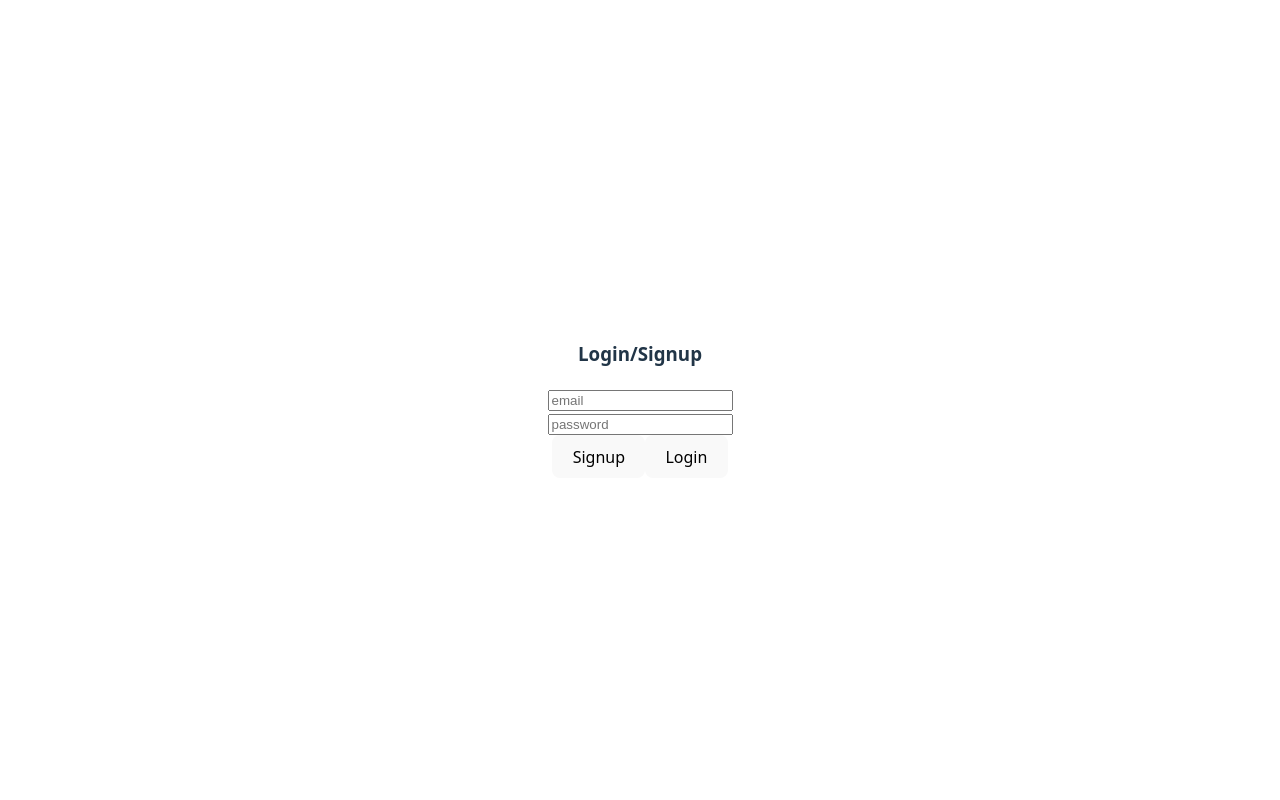
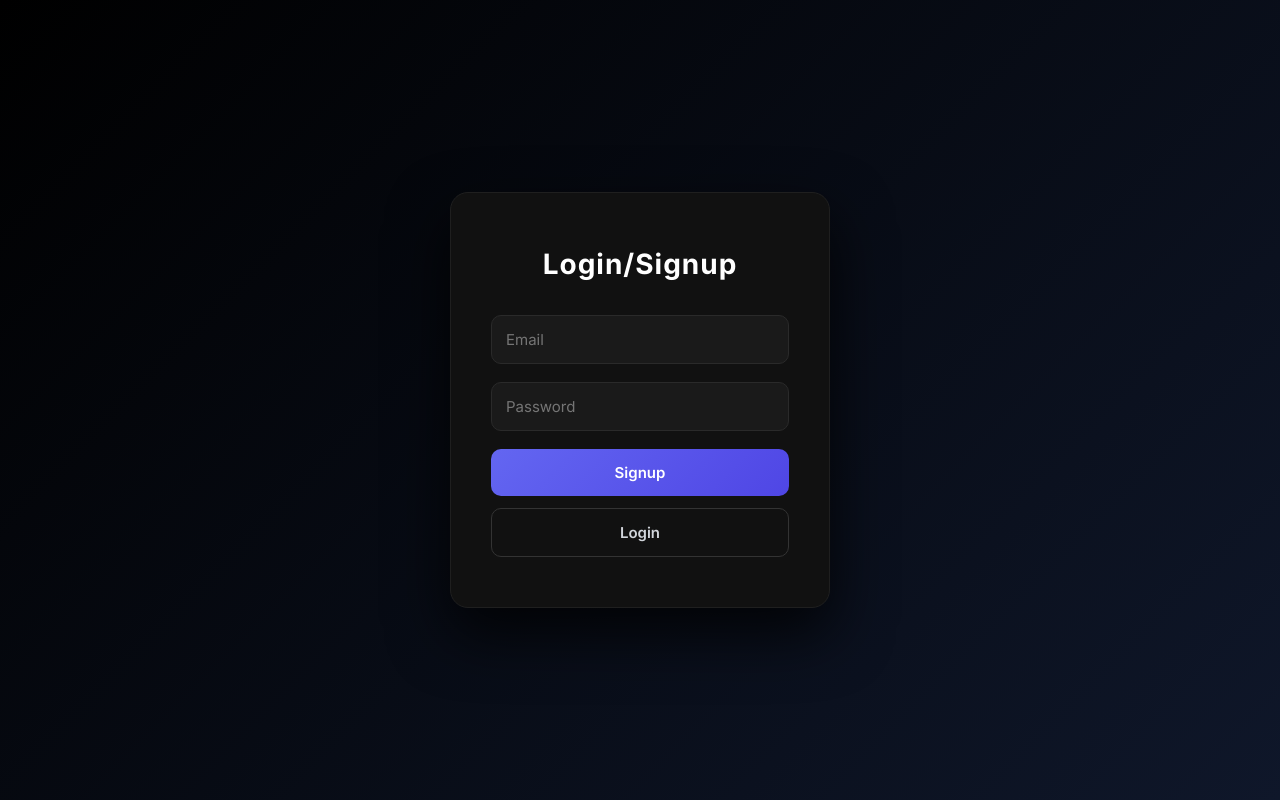
Before and after one commit to arenforge/Synvex-NextGen-Interview-Prep-Sytem, a React (Vite) app: page /AuthBox in a window 1280 px wide. Built offline with nearby package versions, Linux system fonts and the light colour scheme.

Commit message:
designed login page

```diff
--- a/src/pages/AuthBox.css
+++ b/src/pages/AuthBox.css
@@ -0,0 +1,110 @@
+@import url('https://fonts.googleapis.com/css2?family=Inter:wght@400;600;700&display=swap');
+
+* {
+  margin: 0;
+  padding: 0;
+  box-sizing: border-box;
+  font-family: 'Inter', sans-serif;
+}
+
+/* Full page black gradient background */
+body {
+  height: 100vh;
+  background: linear-gradient(135deg, #000000, #0f172a);
+  display: flex;
+  justify-content: center;
+  align-items: center;
+}
+
+/* Login Card */
+.login {
+  background: #111;
+  padding: 50px 40px;
+  width: 380px;
+  border-radius: 18px;
+  border: 1px solid #1f1f1f;
+  box-shadow: 0 25px 60px rgba(0, 0, 0, 0.8);
+  text-align: center;
+  animation: fadeIn 0.8s ease-in-out;
+}
+
+/* Heading */
+.login h3 {
+  color: #ffffff;
+  font-size: 28px;
+  font-weight: 700;
+  margin-bottom: 30px;
+  letter-spacing: 1px;
+}
+
+/* Inputs */
+.login input {
+  width: 100%;
+  padding: 14px;
+  margin-bottom: 18px;
+  border-radius: 10px;
+  border: 1px solid #2a2a2a;
+  background: #1a1a1a;
+  color: #ffffff;
+  font-size: 15px;
+  transition: all 0.3s ease;
+  outline: none;
+}
+
+/* Input focus effect */
+.login input:focus {
+  border-color: #6366f1;
+  box-shadow: 0 0 12px rgba(99, 102, 241, 0.5);
+}
+
+/* Buttons */
+.login button {
+  width: 100%;
+  padding: 14px;
+  border-radius: 10px;
+  border: none;
+  font-size: 15px;
+  font-weight: 600;
+  cursor: pointer;
+  transition: all 0.3s ease;
+}
+
+/* Signup button */
+.login button:first-of-type {
+  background: linear-gradient(135deg, #6366f1, #4f46e5);
+  color: white;
+  margin-bottom: 12px;
+}
+
+/* Login button */
+.login button:last-of-type {
+  background: transparent;
+  border: 1px solid #333;
+  color: #d1d5db;
+}
+
+/* Hover effects */
+.login button:hover {
+  transform: translateY(-2px);
+}
+
+.login button:first-of-type:hover {
+  box-shadow: 0 10px 25px rgba(99, 102, 241, 0.4);
+}
+
+.login button:last-of-type:hover {
+  background: #1f2937;
+  border-color: #444;
+}
+
+/* Smooth fade animation */
+@keyframes fadeIn {
+  from {
+    opacity: 0;
+    transform: translateY(20px);
+  }
+  to {
+    opacity: 1;
+    transform: translateY(0);
+  }
+}
--- a/src/pages/AuthBox.jsx
+++ b/src/pages/AuthBox.jsx
@@ -5,6 +5,7 @@ import {
     signInWithEmailAndPassword
 } from "firebase/auth";
 import { useNavigate } from "react-router-dom";
+import "./AuthBox.css";
 
 function AuthBox() {
     const [email, setEmail] = useState("")
@@ -34,12 +35,12 @@ function AuthBox() {
     return (
         <div className="login">
             <h3>Login/Signup</h3>
-            <input placeholder="email"
+            <input type ="email" placeholder="Email"
                 onChange={(e) => setEmail(e.target.value)} />
 
             <br></br>
 
-            <input placeholder="password"
+            <input type="password" placeholder="Password"
                 onChange={(e) => setPassword(e.target.value)} />
 
             <br></br>
```
